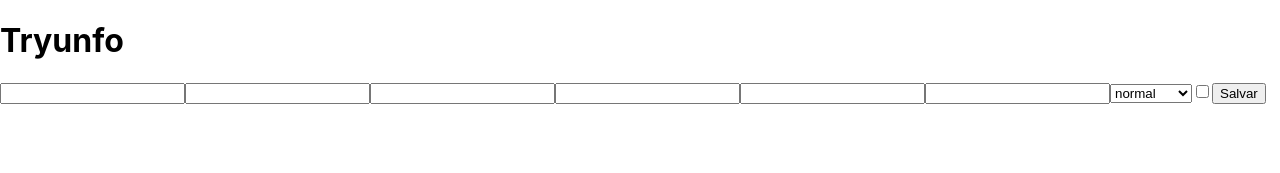
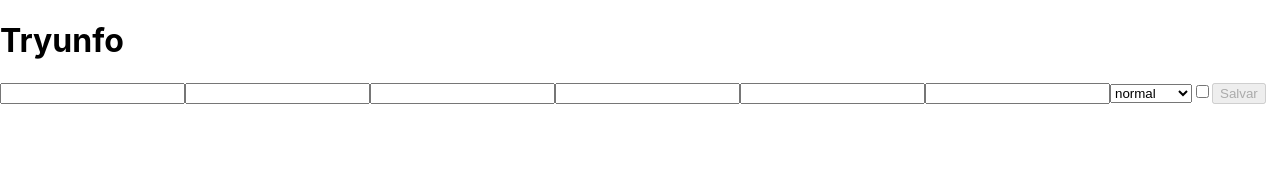
Before and after one commit to viniciussouzas/project-tryunfo, a React (Create React App) app: page / in a window 1280 px wide. Shown: the top 173 px of the page. Built offline with nearby package versions, Linux system fonts and the light colour scheme.

Commit message:
Resolve requisito 5

```diff
--- a/src/App.js
+++ b/src/App.js
@@ -1,6 +1,10 @@
 import React from 'react';
 import Card from './components/Card';
 import Form from './components/Form';
+
+const MIN_LENGTH = 0;
+const MAX_POINTS_EACH = 90;
+const ATTR_TOTAL = 210;
 
 class App extends React.Component {
   state = {
@@ -34,6 +38,14 @@ class App extends React.Component {
       trunfo,
     } = this.state;
 
+    const buttonDisabled = (name.length <= MIN_LENGTH)
+    || (description.length <= MIN_LENGTH)
+    || (imageURL.length <= MIN_LENGTH)
+    || (Number(attr1) > MAX_POINTS_EACH || Number(attr1) < MIN_LENGTH)
+    || (Number(attr2) > MAX_POINTS_EACH || Number(attr2) < MIN_LENGTH)
+    || (Number(attr3) > MAX_POINTS_EACH || Number(attr3) < MIN_LENGTH)
+    || Number(attr1) + Number(attr2) + Number(attr3) > ATTR_TOTAL;
+
     return (
       <div>
         <h1>Tryunfo</h1>
@@ -47,6 +59,7 @@ class App extends React.Component {
           cardRare={ rare }
           cardTrunfo={ trunfo }
           onInputChange={ this.onInputChange }
+          isSaveButtonDisabled={ buttonDisabled }
         />
         <Card
           cardName={ name }
```
